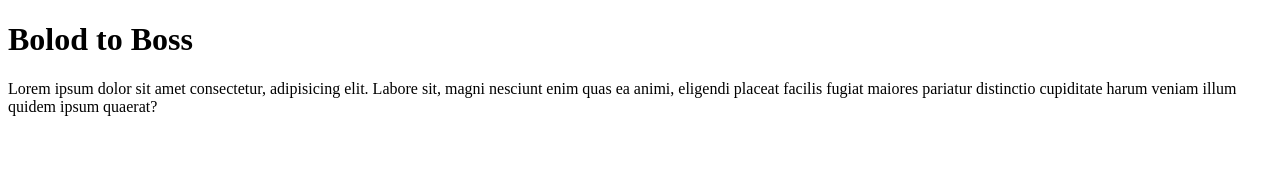
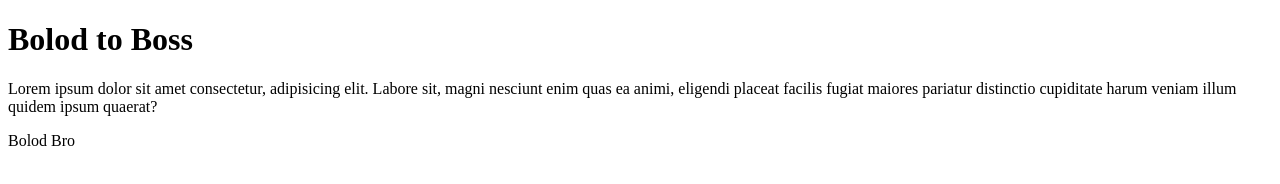
Before and after one commit to tahmidchy8/first-project, a plain HTML site: page index.html in a window 1280 px wide. Drawn offline with Linux system fonts and the light colour scheme.

Commit message:
Update index.html

```diff
--- a/index.html
+++ b/index.html
@@ -9,5 +9,6 @@
 <body>
     <h1>Bolod to Boss</h1>
     <p>Lorem ipsum dolor sit amet consectetur, adipisicing elit. Labore sit, magni nesciunt enim quas ea animi, eligendi placeat facilis fugiat maiores pariatur distinctio cupiditate harum veniam illum quidem ipsum quaerat?</p>
+    <p>Bolod Bro</p>
 </body>
 </html>
```
